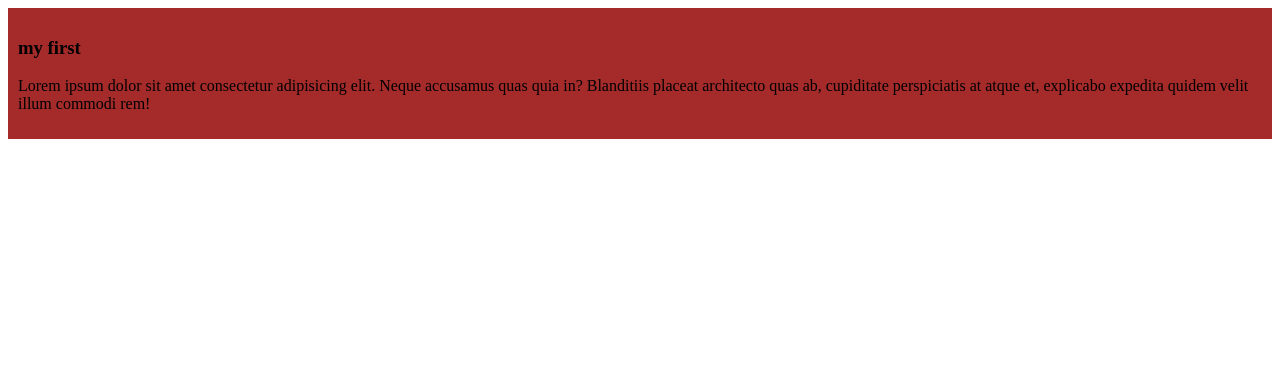
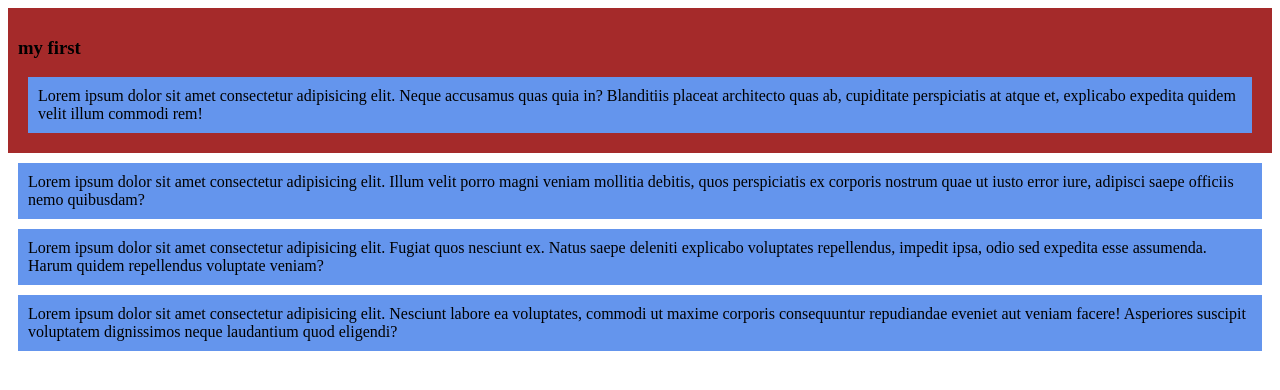
Before and after one commit to Tanvir01554/try-again-website, a plain HTML site: page index.html in a window 1280 px wide. Drawn offline with Linux system fonts and the light colour scheme.

Commit message:
last commit

```diff
--- a/index.html
+++ b/index.html
@@ -11,6 +11,8 @@
         <h3>my first </h3>
         <p>Lorem ipsum dolor sit amet consectetur adipisicing elit. Neque accusamus quas quia in? Blanditiis placeat architecto quas ab, cupiditate perspiciatis at atque et, explicabo expedita quidem velit illum commodi rem!</p>
     </div>
-
+    <p>Lorem ipsum dolor sit amet consectetur adipisicing elit. Illum velit porro magni veniam mollitia debitis, quos perspiciatis ex corporis nostrum quae ut iusto error iure, adipisci saepe officiis nemo quibusdam?</p>
+    <p>Lorem ipsum dolor sit amet consectetur adipisicing elit. Fugiat quos nesciunt ex. Natus saepe deleniti explicabo voluptates repellendus, impedit ipsa, odio sed expedita esse assumenda. Harum quidem repellendus voluptate veniam?</p>
+    <p>Lorem ipsum dolor sit amet consectetur adipisicing elit. Nesciunt labore ea voluptates, commodi ut maxime corporis consequuntur repudiandae eveniet aut veniam facere! Asperiores suscipit voluptatem dignissimos neque laudantium quod eligendi?</p>
 </body>
 </html>
--- a/style/styles.css
+++ b/style/styles.css
@@ -2,3 +2,8 @@ div{
     background-color: brown;
     padding: 10px;
 }
+p{
+    background-color: cornflowerblue;
+    padding: 10px;
+    margin: 10px
+}
```
